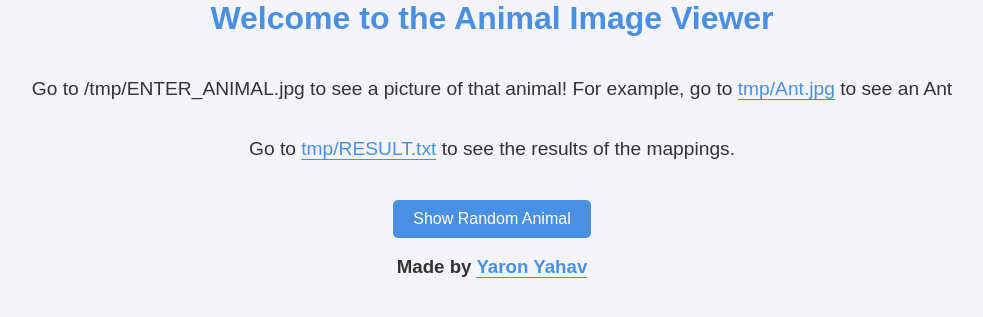
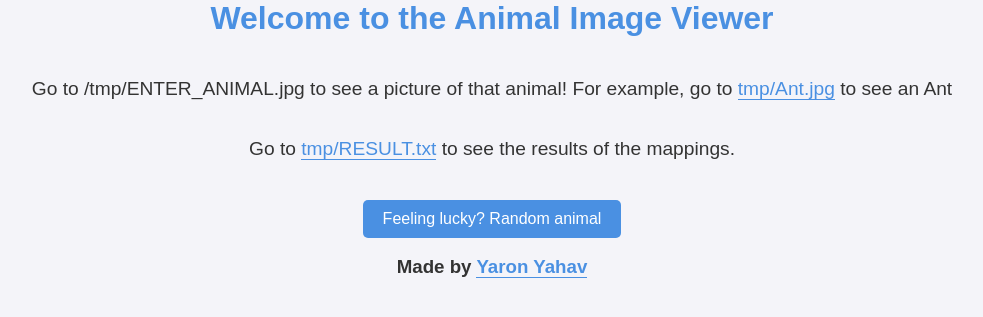
Before and after one commit to yahavya/adaptive-shield-assignment, a Flask app: page / in a window 1280 px wide. Shown: the part 262-579 px from the top of the page, without its empty margins (148-1131 px from the left). Run offline with Flask 2, Linux system fonts and the light colour scheme.

Commit message:
small changes to index.html

```diff
--- a/templates/index.html
+++ b/templates/index.html
@@ -57,7 +57,7 @@
     <h1>Welcome to the Animal Image Viewer</h1>
     <p>Go to /tmp/ENTER_ANIMAL.jpg to see a picture of that animal! For example, go to <a href="/tmp/Ant.jpg">tmp/Ant.jpg</a> to see an Ant</p>
     <p>Go to <a href="/RESULT.txt">tmp/RESULT.txt</a> to see the results of the mappings.</p>
-    <button onclick="showRandomAnimal()">Show Random Animal</button>
+    <button onclick="showRandomAnimal()">Feeling lucky? Random animal</button>
     <div id="animal-display">
         <!-- Random animal image and name will be displayed here -->
     </div>
@@ -66,10 +66,11 @@
     <script>
         const animals = [
             { name: 'Ant', image: '/tmp/Ant.jpg' },
-            { name: 'Cheetah', image: '/tmp/Cheetah.jpg' },
+            { name: 'Fish', image: '/tmp/Fish.jpg' },
             { name: 'Elephant', image: 'tmp/Elephant.jpg'},
             { name: 'Aardvark', image: '/tmp/Aardvark.jpg'},
             { name: 'Baboon', image: '/tmp/Baboon.jpg' },
+            {name: 'Bee', image: '/tmp/Bee.jpg'}
 
         ];
 
```
